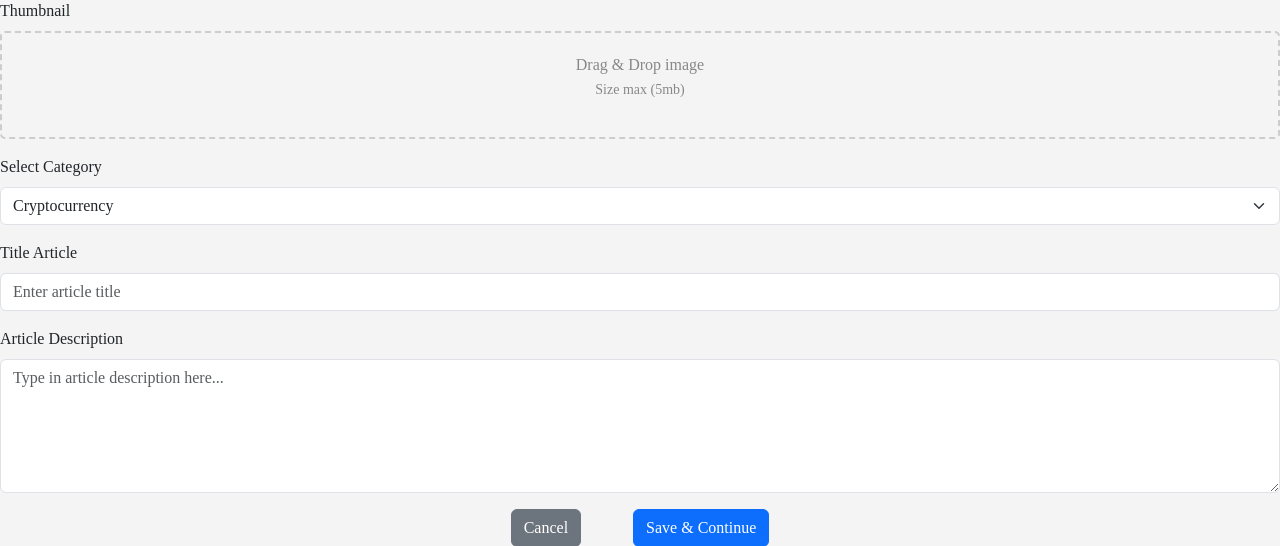
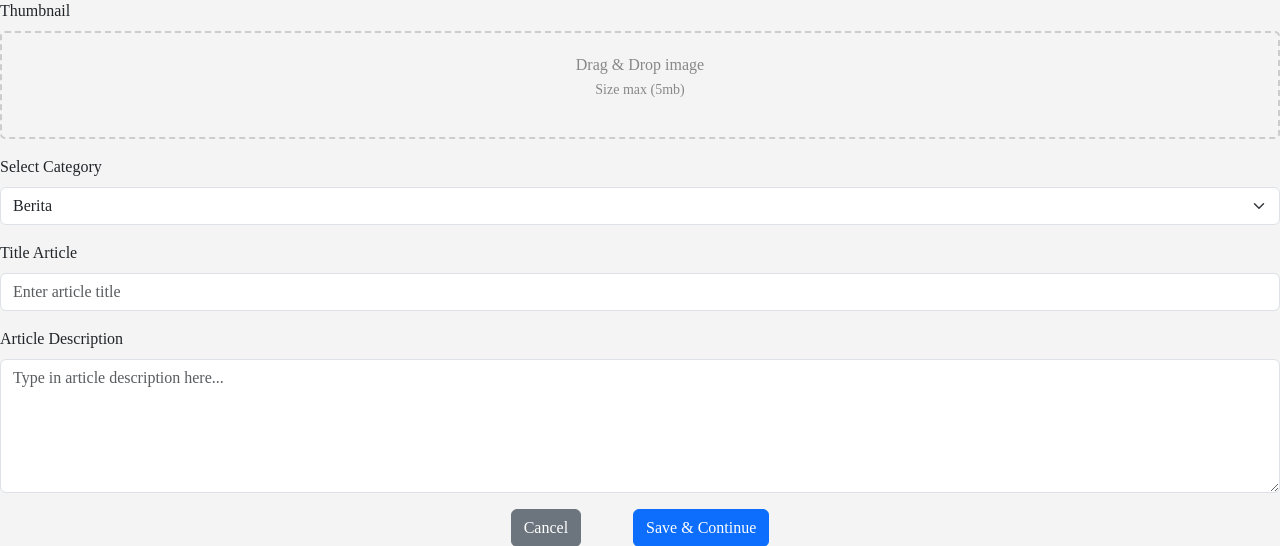
Before and after one commit to alagung0411/coinradar, a Flask app: page /publish in a window 1280 px wide. Shown: the part 81-627 px from the top of the page. Run offline with Flask 3, Linux system fonts and the light colour scheme; parts of the project's set-up code (start-up, migrations or seed data) failed here and were passed over.

Commit message:
update option in publish

```diff
--- a/templates/publish.html
+++ b/templates/publish.html
@@ -109,9 +109,10 @@
         <div class="mb-3">
             <label for="category" class="form-label">Select Category</label>
             <select id="category" name="category" class="form-select">
-                <option>Cryptocurrency</option>
-                <option>Blockchain</option>
-                <option>Finance</option>
+                <option>Berita</option>
+                <option>Riset</option>
+                <option>tips&Trick</option>
+                <option>Projects</option>
             </select>
         </div>
         <div class="mb-3">
```
